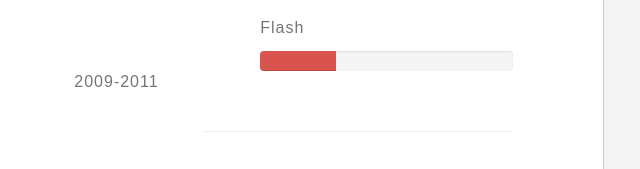
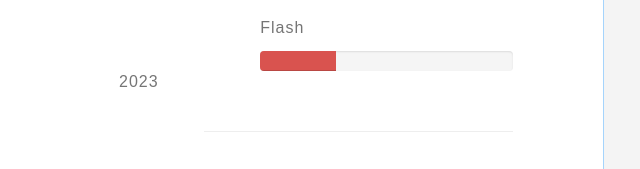
Before and after one commit to YujieZhang410/YujieZhang410.github.io, a plain HTML site: page index.html in a window 1280 px wide. Shown: the part 603-772 px from the top of the page, 621-1261 px from the left. Drawn offline with Linux system fonts and the light colour scheme; a web font is replaced by a local one.

Commit message:
Update index.html

```diff
--- a/index.html
+++ b/index.html
@@ -131,7 +131,7 @@
 					</div>
 
 					<div class="year col-md-3">
-						<p>2009-2011</p>
+						<p>2023</p>
 					</div>
 				</div><!--Education & Certification 1 end-->
 
```
